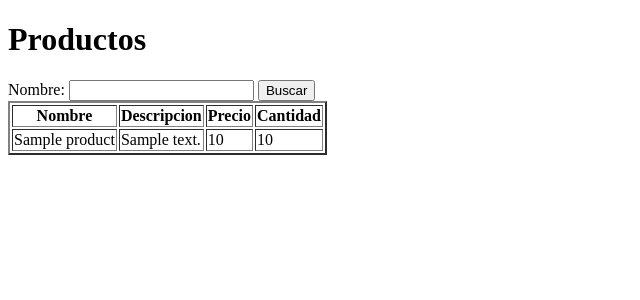
After one commit to Danavarro19/sed_poc, a Python web app: template view/templates/product/products.html in a window 1280 px wide. The commit adds this page. Shown: the top 300 px of the page, without its empty margins (0-640 px from the left). Run offline with Jinja, Linux system fonts and the light colour scheme; the template is opened without the code that fills it: most values are stand-ins (such as "Sample title", 1, 10 or a date in 2020).

Commit message:
reorganiza templates

```diff
--- a/controller/controller.py
+++ b/controller/controller.py
@@ -24,10 +24,10 @@ def signin(request):
 
 
 def all_products(request):
-    template = 'products.html'
+    template = '/product/products.html'
     if request.query_string:
         print(request.query_string)
-        template = 'products_table.html'
+        template = '/product/products_table.html'
         data = get_products(
             filter_by=[
                 Filter(field='name', value=f"%{request.query_string['name']}%", criteria="ILIKE")
--- a/view/templates/base.html
+++ b/view/templates/base.html
@@ -2,7 +2,6 @@
 <html lang="en">
     <head>
         <title>{% block title %}{% endblock %}</title>
-        <script src="https://unpkg.com/htmx.org@2.0.3" integrity="sha384-0895/pl2MU10Hqc6jd4RvrthNlDiE9U1tWmX7WRESftEDRosgxNsQG/Ze9YMRzHq" crossorigin="anonymous"></script>
 
     </head>
     <body>
@@ -11,4 +10,5 @@
             {% endblock %}
         </div>
     </body>
+    <script src="https://unpkg.com/htmx.org@2.0.3" integrity="sha384-0895/pl2MU10Hqc6jd4RvrthNlDiE9U1tWmX7WRESftEDRosgxNsQG/Ze9YMRzHq" crossorigin="anonymous"></script>
 </html>
--- /dev/null
+++ b/view/templates/product/products.html
@@ -0,0 +1,12 @@
+{% extends 'base.html' %}
+{% block title %}products{% endblock %}
+
+{% block content %}
+    <h1>Productos</h1>
+    <div>
+        {% include '/product/products_search.html' %}
+    </div>
+    <div id="products_table">
+        {% include '/product/products_table.html' %}
+    </div>
+{% endblock %}
--- a/view/templates/products_search.html
+++ b/view/templates/product/products_search.html
@@ -2,7 +2,5 @@
       hx-target="#products_table">
     <label for="product_id">Nombre:</label>
     <input type="text" id="name" name="name" required>
-    <br><br>
-
     <input type="submit" value="Buscar">
 </form>
```
Also changed, not shown: view/templates/products.html (deleted, +0 -12 lines), view/templates/product/products_table.html (renamed from view/templates/products_table.html).
